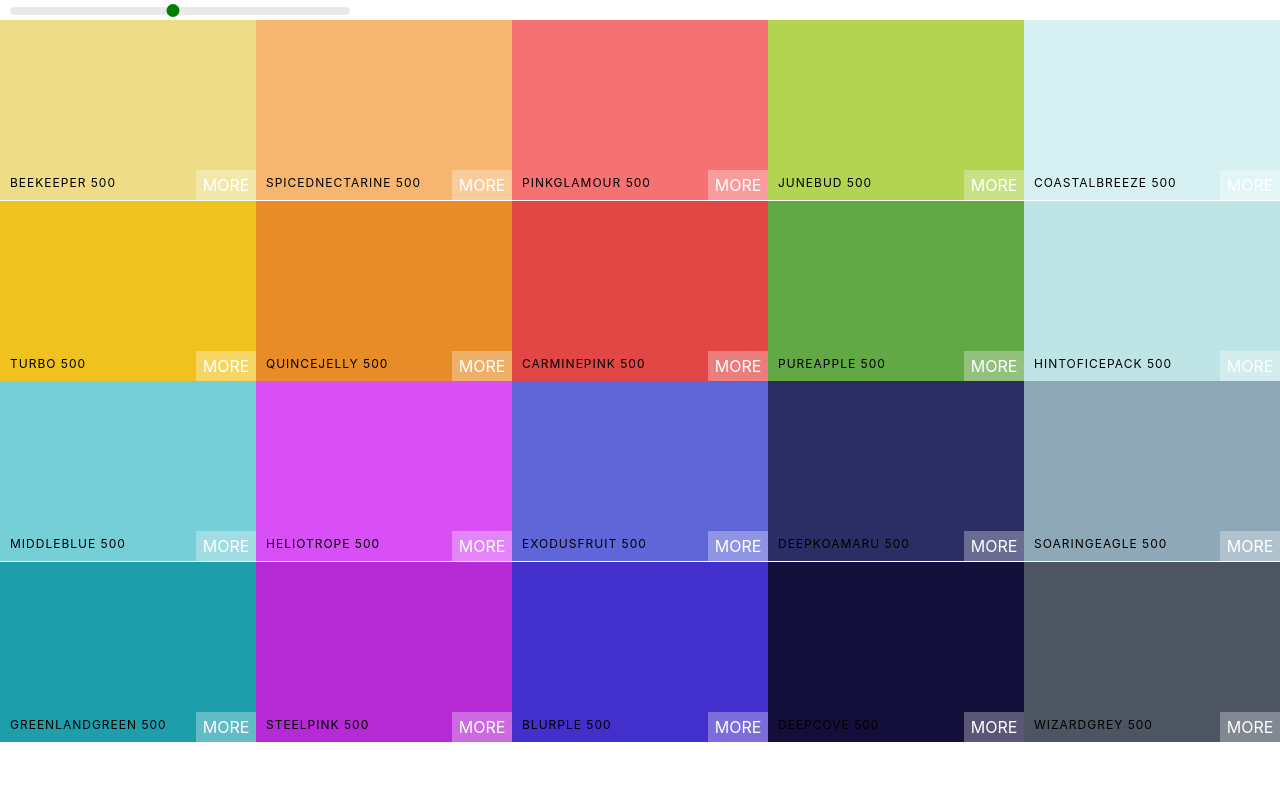
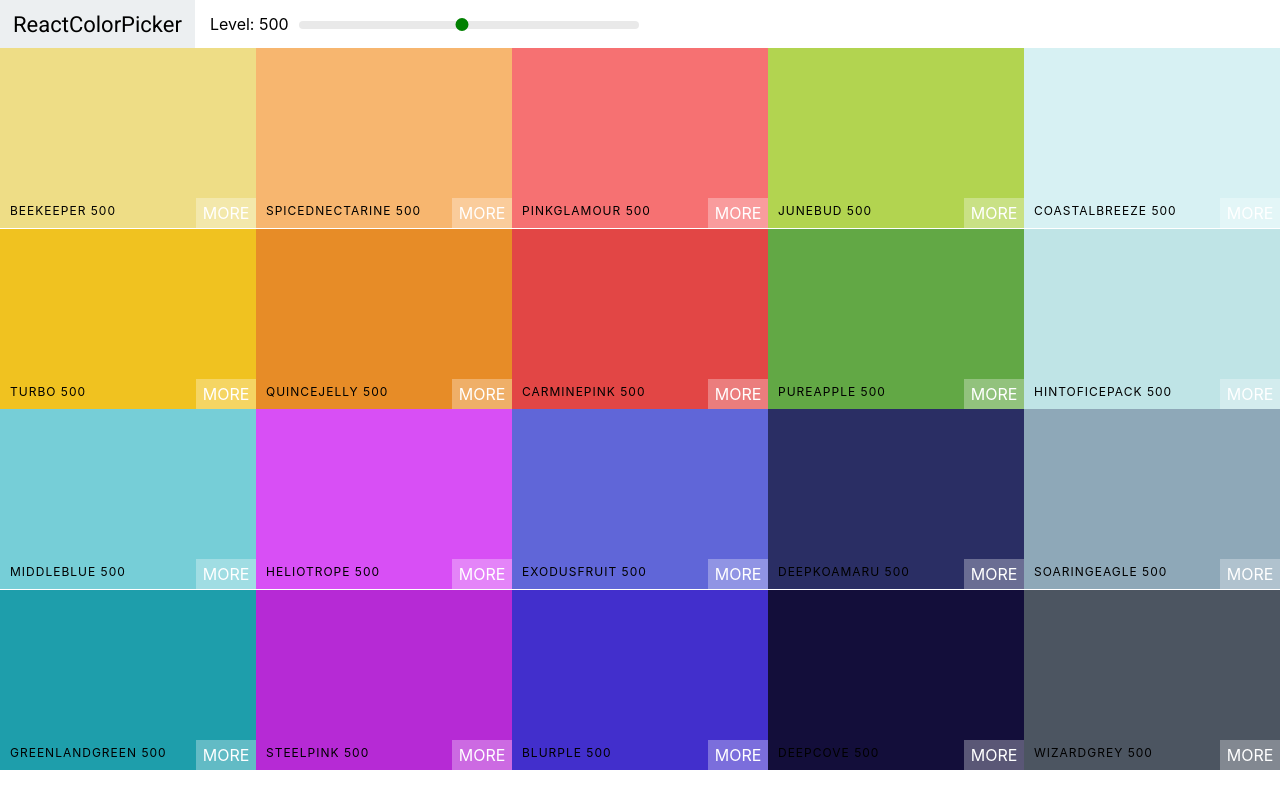
Before and after one commit to zsorosz/react-color-app, a React (Create React App) app: page / in a window 1280 px wide. Built offline with nearby package versions, Linux system fonts and the light colour scheme.

Commit message:
add Navbar

```diff
--- a/public/index.html
+++ b/public/index.html
@@ -24,6 +24,7 @@
       work correctly both with client-side routing and a non-root public URL.
       Learn how to configure a non-root public URL by running `npm run build`.
     -->
+    <link href="https://fonts.googleapis.com/css2?family=Roboto:wght@100;400;700&family=Source+Sans+Pro:wght@200;400&display=swap" rel="stylesheet">
     <title>React App</title>
   </head>
   <body>
--- /dev/null
+++ b/src/Navbar.css
@@ -0,0 +1,50 @@
+.Navbar {
+    display: flex;
+    align-items: center;
+    justify-content: flex-start;
+    height: 6vh;
+}
+
+.logo {
+    margin-right: 15px;
+    padding: 0 13px;
+    font-size: 22px;
+    background-color: #eceff1;
+    font-family: Roboto;
+    height: 100%;
+    display: flex;
+    align-items: center;
+}
+
+.logo a {
+    text-decoration: none;
+    color: black;
+}
+
+.slider {
+    width: 340px;
+    margin: 0 10px;
+    display: inline-block;
+}
+
+.rc-slider-track {
+    background-color: transparent;
+}
+
+.rc-slider-rail {
+    height: 8px;
+}
+
+.rc-slider-handle,
+.rc-slider-handle:active,
+.rc-slider-handle:focus,
+.rc-slider-handle:hover {
+    background-color: green;
+    outline: none;
+    border: 2px solid green;
+    box-shadow: none;
+    width: 13px;
+    height: 13px;
+    margin-left: -7px;
+    margin-top: -3px;
+}
--- /dev/null
+++ b/src/Navbar.js
@@ -0,0 +1,30 @@
+import React, { Component } from 'react';
+import Slider from 'rc-slider';
+import 'rc-slider/assets/index.css';
+import './Navbar.css';
+
+class Navbar extends Component {
+    render(){
+        const { level, changeLevel } = this.props;
+        return(
+            <header className="Navbar">
+                <div className="logo">
+                    <a href="#">ReactColorPicker</a>
+                </div>
+                <div className="slider-container">
+                    <span>Level: {level}</span>
+                    <div className="slider">
+                        <Slider
+                            defaultValue={level}
+                            min={100}
+                            max={900}
+                            step={100}
+                            onAfterChange={changeLevel} />
+                    </div>
+                </div>
+            </header>
+        )
+    }
+}
+
+export default Navbar;
--- a/src/Palette.css
+++ b/src/Palette.css
@@ -7,31 +7,3 @@
     height: 90%;
     width: 100%;
 }
-
-.slider {
-    width: 340px;
-    margin: 0 10px;
-    display: inline-block;
-}
-
-.rc-slider-track {
-    background-color: transparent;
-}
-
-.rc-slider-rail {
-    height: 8px;
-}
-
-.rc-slider-handle,
-.rc-slider-handle:active,
-.rc-slider-handle:focus,
-.rc-slider-handle:hover {
-    background-color: green;
-    outline: none;
-    border: 2px solid green;
-    box-shadow: none;
-    width: 13px;
-    height: 13px;
-    margin-left: -7px;
-    margin-top: -3px;
-}
--- a/src/Palette.js
+++ b/src/Palette.js
@@ -1,7 +1,6 @@
 import React, { Component } from 'react';
 import ColorBox from './ColorBox';
-import Slider from 'rc-slider';
-import 'rc-slider/assets/index.css';
+import Navbar from './Navbar';
 import './Palette.css';
 
 class Palette extends Component {
@@ -21,15 +20,7 @@
         ));
         return(
             <div className="Palette">
-                {/* navbar */}
-                <div className="slider">
-                    <Slider
-                        defaultValue={level}
-                        min={100}
-                        max={900}
-                        step={100}
-                        onAfterChange={this.changeLevel} />
-                </div>
+                <Navbar level={level} changeLevel={this.changeLevel} />
                 <div className="Palette-colors">
                     {colorBoxes}
                 </div>
```
